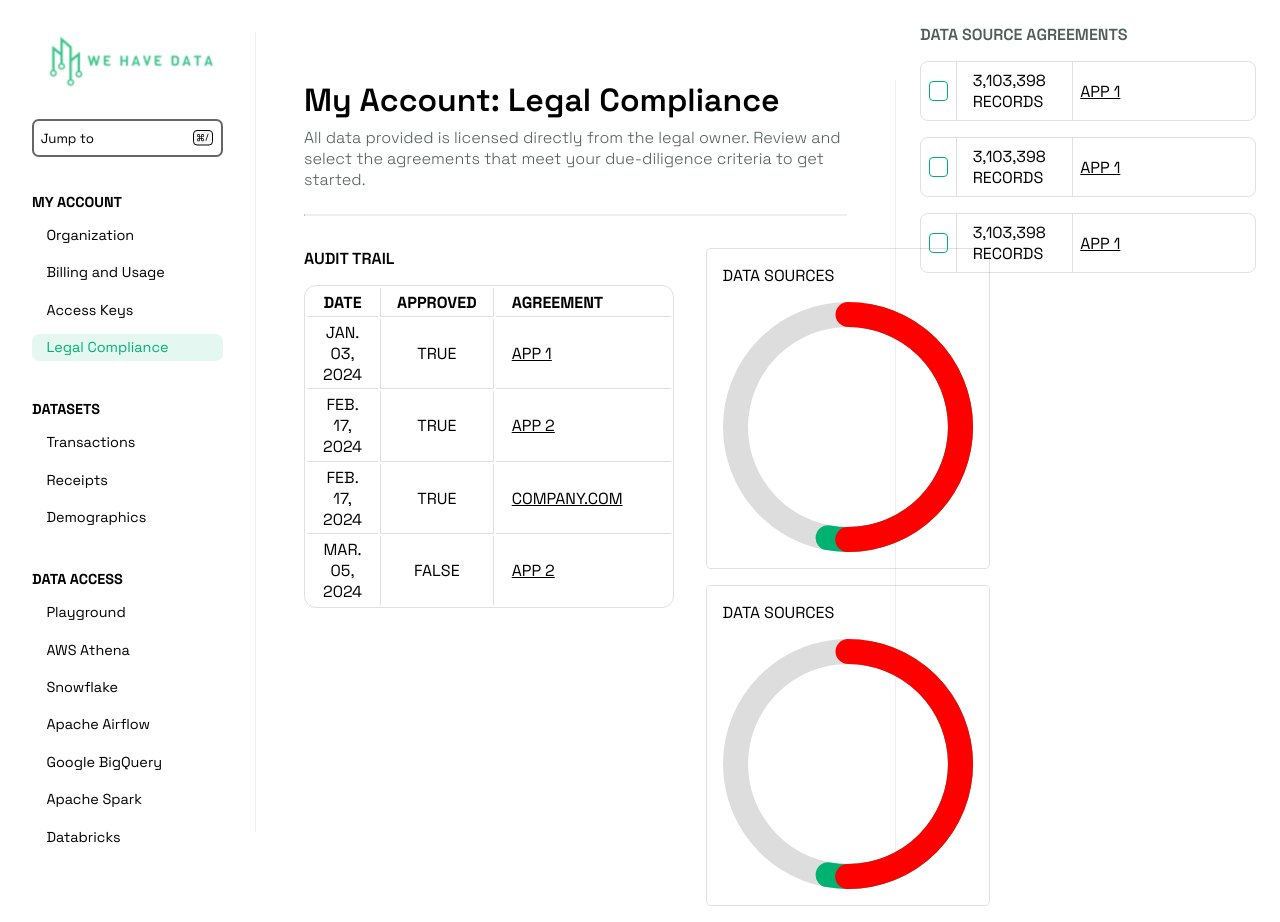
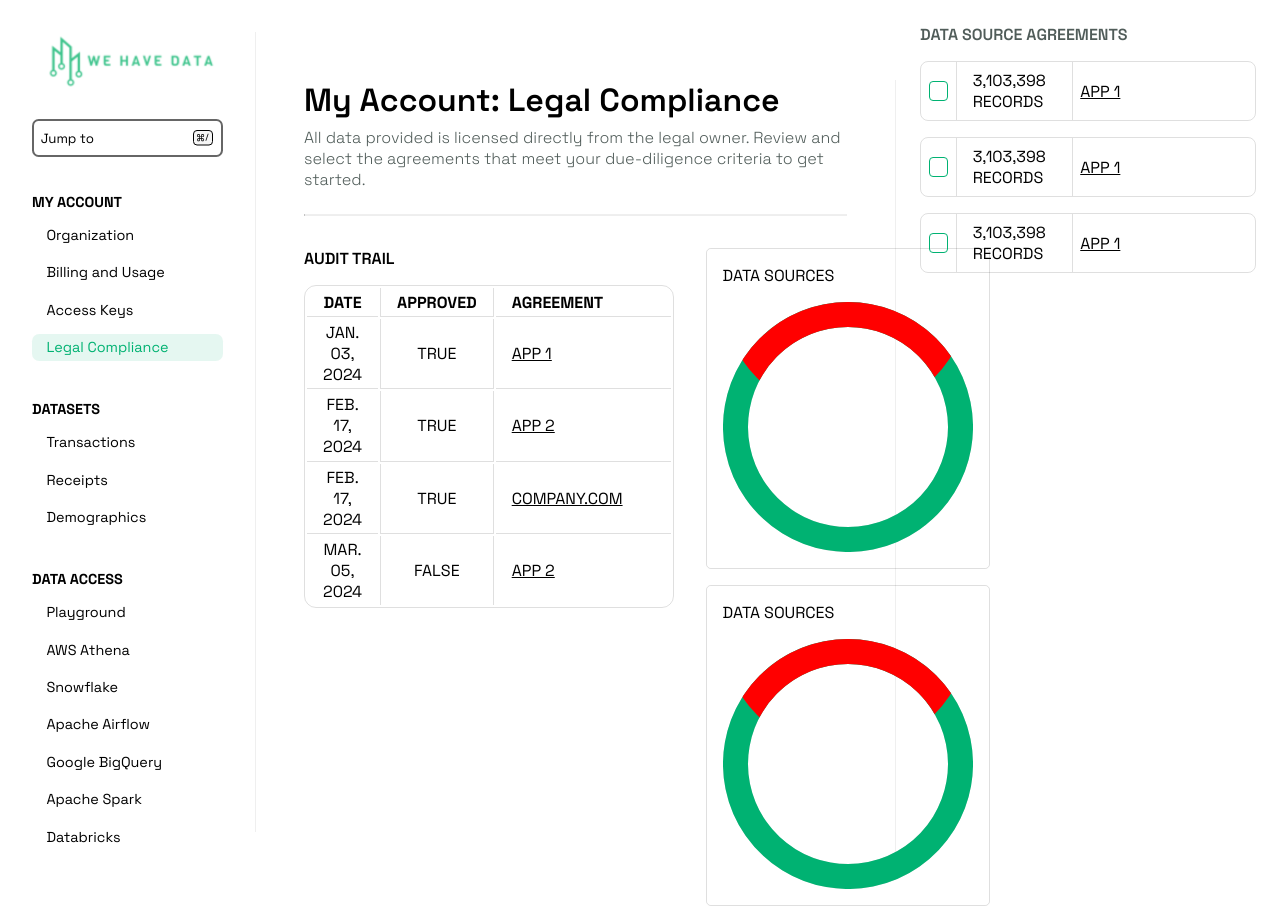
Before and after one commit to tiki/website-client-shop, a Vue app: page / in a window 1280 px wide. Both pictures are taken after a click on the item "Legal Compliance". Built offline with nearby package versions, Linux system fonts and the light colour scheme.

Commit message:
wip: clipping semi-circles

```diff
--- a/src/LegalCompliance/ChartComponent.vue
+++ b/src/LegalCompliance/ChartComponent.vue
@@ -14,7 +14,8 @@ defineProps({
       <svg width="250" height="250" viewBox="0 0 250 250" class="circular-progress">
         <circle class="bg"></circle>
         <circle class="fg"></circle>
-        <circle class="sl"></circle>
+        <circle class="sl" cx="20"></circle>
+        <!--Bottom Half-->
       </svg>
     </div>
   </div>
@@ -74,9 +75,10 @@ h1 {
   stroke-dasharray: var(--dash) calc(var(--circumference) - var(--dash));
   transition: stroke-dasharray 0.3s linear 0s;
   stroke: red;
+  clip-path: padding-box circle(125px at 250px 110px);
 }
 
-@property --progress {
+/* @property --progress {
   syntax: '<number>';
   inherits: false;
   initial-value: 0;
@@ -89,5 +91,5 @@ h1 {
   to {
     --progress: 100;
   }
-}
+} */
 </style>
```
